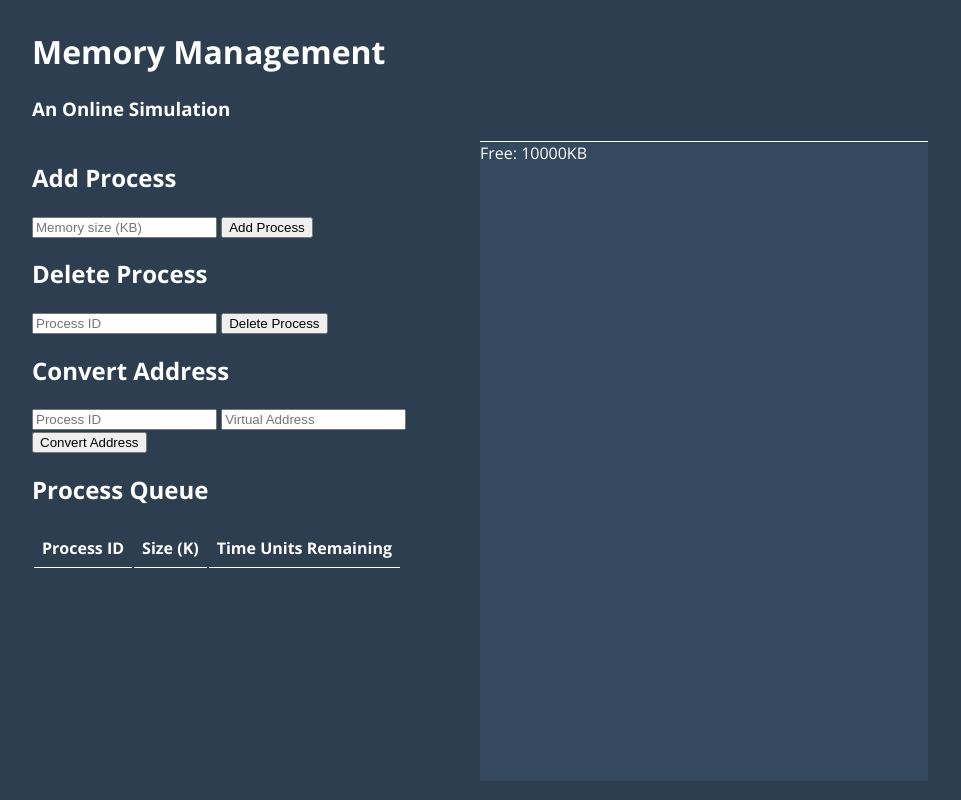
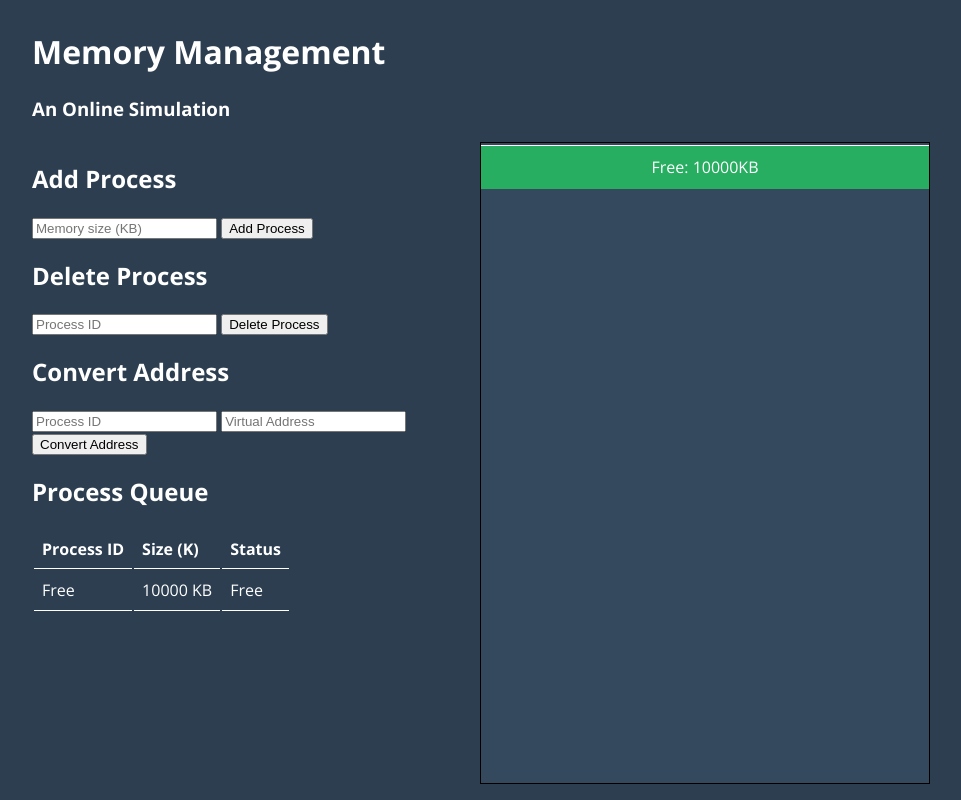
Before and after one commit to tweizy/memory-management, a Flask app: page /manage_memory in a window 1280 px wide. Shown: the whole page, without its empty margins (160-1121 px from the left). Run offline with Flask 3, Linux system fonts and the light colour scheme; lists and menus that the app fills with data are empty.

Commit message:
fixed issues, need more styling

```diff
--- a/static/manage.css
+++ b/static/manage.css
@@ -46,3 +46,49 @@ body {
     text-align: left;
     border-bottom: 1px solid #fff;
 }
+#output {
+    padding: 20px;
+    background: #fff;
+    border: 1px solid #ddd;
+    border-radius: 8px;
+    margin-top: 20px;
+}
+
+.memory-map {
+    margin-top: 20px;
+    display: flex;
+    align-items: flex-start;
+    overflow-x: auto;
+}
+
+#memoryVisualization {
+    width: 100%;
+    border: 1px solid black;
+    overflow: hidden;  /* Ensures everything fits within the container */
+    white-space: nowrap;  /* Keeps blocks in a single line */
+}
+
+.memory-block {
+    width: 100%;
+    padding: 10px;
+    margin: 2px 0;
+    color: white;
+    text-align: center;
+    position: relative;
+    box-sizing: border-box;
+}
+
+.free {
+    background-color: #27ae60; /* Green for free memory */
+}
+
+.allocated {
+    background-color: #c0392b; /* Red for allocated memory */
+}
+
+#messageDisplay {
+    margin-top: 20px;
+    font-size: 16px;
+    font-weight: bold;
+    color: #d35400;
+}
--- a/static/script.js
+++ b/static/script.js
@@ -1,41 +1,26 @@
 document.addEventListener('DOMContentLoaded', function() {
-    const createForm = document.getElementById('createForm');
-    const deleteForm = document.getElementById('deleteForm');
-    const convertForm = document.getElementById('convertForm');
+    setupFormEventListeners();
+    fetchMemoryMap();
+});
 
-    if (createForm) {
-        createForm.addEventListener('submit', function(event) {
+function setupFormEventListeners() {
+    const forms = ['createForm', 'deleteForm', 'convertForm'];
+    forms.forEach(formId => {
+        const form = document.getElementById(formId);
+        if (form) {
+            form.addEventListener('submit', function(event) {
                 event.preventDefault();
-            submitOperationForm('create');
+                const action = formId.replace('Form', '');
+                submitOperationForm(action);
+            });
+        }
     });
 }
 
-    if (deleteForm) {
-        deleteForm.addEventListener('submit', function(event) {
-            event.preventDefault();
-            submitOperationForm('delete');
-        });
-    }
-
-    if (convertForm) {
-        convertForm.addEventListener('submit', function(event) {
-            event.preventDefault();
-            submitOperationForm('convert');
-        });
-    }
-
-    fetchMemoryMap();
-});
-
 function submitOperationForm(action) {
     const form = document.getElementById(action + 'Form');
-    if (!form) {
-        console.error(action + 'Form not found');
-        return;
-    }
-
     const formData = new FormData(form);
-    formData.append('action', action);  // Ensure this is necessary on your server-side handling.
+    formData.append('action', action);
 
     fetch('/operation', {
         method: 'POST',
@@ -43,51 +28,53 @@ function submitOperationForm(action) {
     })
     .then(response => {
         if (!response.ok) {
-            throw new Error('Network response was not ok');
+            throw new Error(`HTTP error, status = ${response.status}`);
         }
         return response.json();
     })
     .then(data => {
-        alert(data.message);
+        displayMessage(data.message);
         if (data.success) {
             fetchMemoryMap();
         }
     })
     .catch(error => {
         console.error('Error processing operation:', error);
-        alert('Error processing operation: ' + error.message);
+        displayMessage('Error processing operation: ' + error.message);
     });
 }
 
-
 function fetchMemoryMap() {
     fetch('/memory_blocks')
-    .then(response => response.json())
+    .then(response => {
+        if (!response.ok) {
+            throw new Error(`HTTP error, status = ${response.status}`);
+        }
+        return response.json();
+    })
     .then(data => {
         updateMemoryVisualization(data.blocks);
         updateMemoryTable(data.blocks);
     })
     .catch(error => {
         console.error('Error fetching memory map:', error);
-        alert('Error fetching memory map: ' + error.message);
+        displayMessage('Error fetching memory map: ' + error.message);
     });
 }
 
 function updateMemoryVisualization(blocks) {
     const visualization = document.getElementById('memoryVisualization');
-    if (visualization) {
     visualization.innerHTML = '';
     blocks.forEach(block => {
         const blockDiv = document.createElement('div');
-            blockDiv.className = 'memory-block ' + (block.pid ? 'allocated' : 'free');
-            blockDiv.textContent = `${block.pid ? `PID ${block.pid}` : 'Free'}: ${block.size}KB`;
+        blockDiv.className = `memory-block ${block.pid ? 'allocated' : 'free'}`;
+        blockDiv.textContent = block.pid ? `PID ${block.pid}: ${block.size}KB` : `Free: ${block.size}KB`;
         visualization.appendChild(blockDiv);
     });
 }
-}
 
 function updateMemoryTable(blocks) {
-    const table = document.getElementById('memoryMapTable');
+    const table = document.getElementById('processTable');
     if (table) {
         table.innerHTML = '<tr><th>Process ID</th><th>Size (K)</th><th>Status</th></tr>';
         blocks.forEach(block => {
@@ -96,12 +83,12 @@ function updateMemoryTable(blocks) {
             row.insertCell(1).textContent = `${block.size} KB`;
             row.insertCell(2).textContent = block.pid ? 'Allocated' : 'Free';
         });
+    } else {
+        console.error('MemoryMapTable element not found');
     }
 }
 
-function displayConversionResult(data) {
-    const resultBox = document.getElementById('conversionResult');
-    if (resultBox) {
-        resultBox.textContent = data.message;
+function displayMessage(message) {
+    const messageDisplay = document.getElementById('messageDisplay');
+    messageDisplay.textContent = message;
 }
-}
--- a/templates/manage_memory.html
+++ b/templates/manage_memory.html
@@ -12,6 +12,7 @@
             <h1>Memory Management</h1>
             <h3>An Online Simulation</h3>
         </div>
+    <div id="messageDisplay"></div>
 
         <div id="leftContainer">
             <h2>Add Process</h2>
```
Also changed, not shown: static/style.css (+0 -37 lines). Lines whose indentation alone changed are shown as unchanged.
